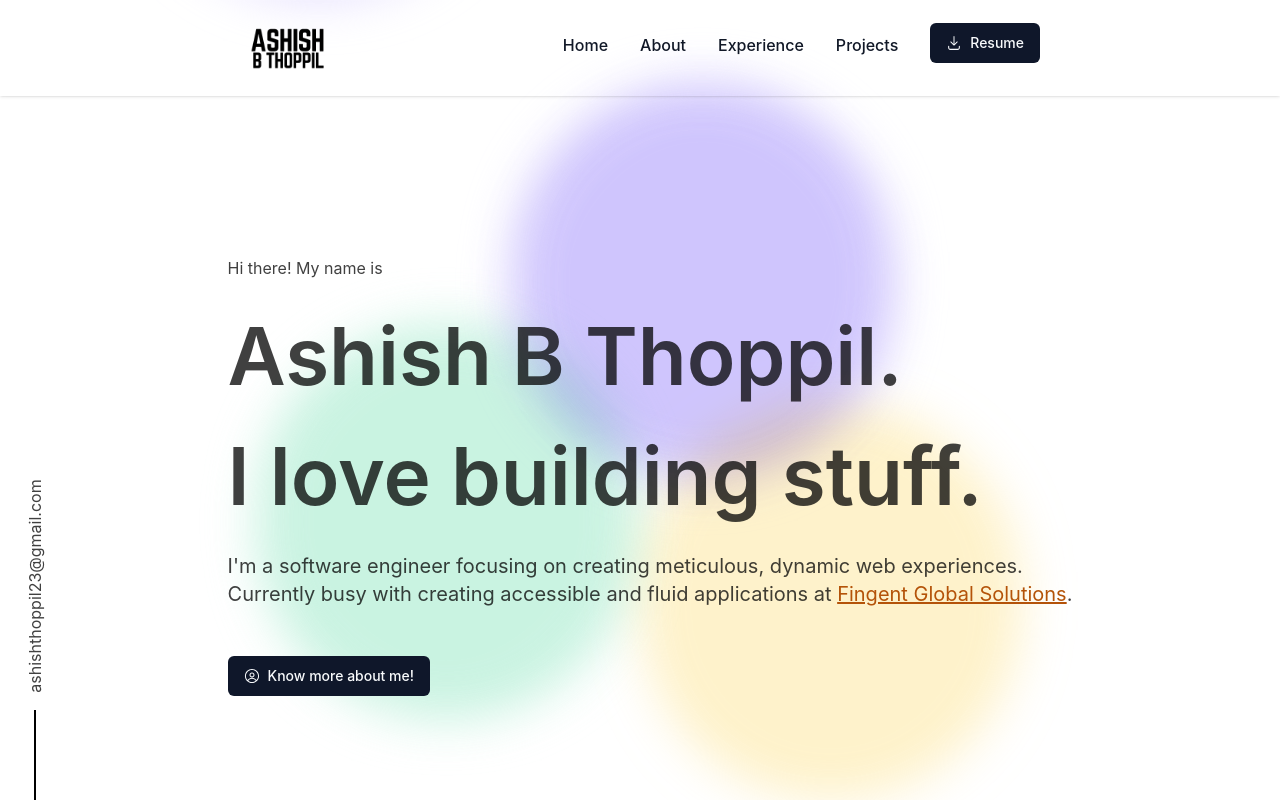
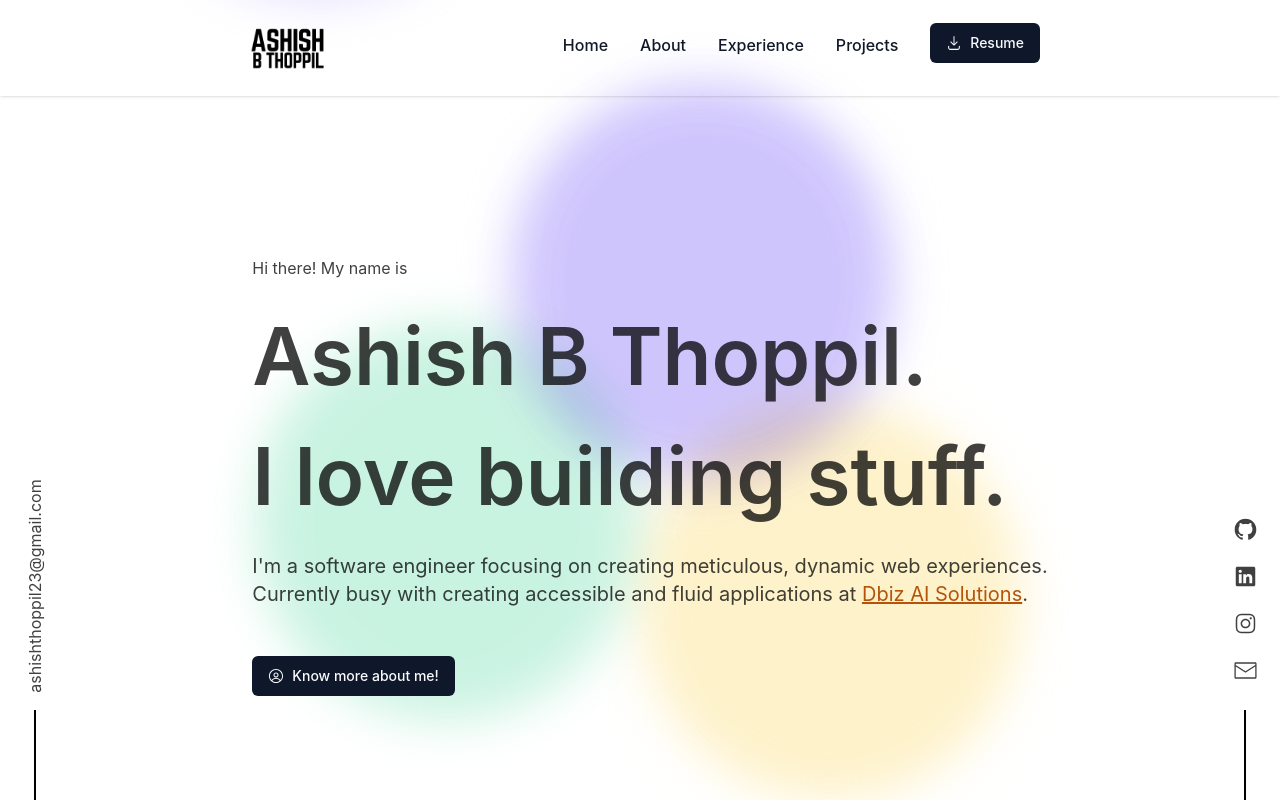
Before and after one commit to ashishthoppil/portfolio-v2, a React (Vite) app: page / in a window 1280 px wide. Shown: the top 800 px of the page. Built offline with nearby package versions, Linux system fonts and the light colour scheme.

Commit message:
Social media icons

```diff
--- a/src/App.tsx
+++ b/src/App.tsx
@@ -14,7 +14,7 @@ function App() {
   return (
     <>
       <Header />
-      {/* <SocialMediaButtons /> */}
+      <SocialMediaButtons />
       <SidebarEmail />
       <HeroSection />
       <About />
--- a/src/components/HeroSection.tsx
+++ b/src/components/HeroSection.tsx
@@ -49,10 +49,10 @@ export const HeroSection = () => {
           Currently busy with creating accessible and fluid applications at{" "}
           <a
             className="text-amber-700 hover:text-amber-800 underline"
-            href="https://www.fingent.com"
+            href="https://dbiz.ai/"
             target="_blank"
           >
-            Fingent Global Solutions
+            Dbiz AI Solutions
           </a>
           .
         </motion.p>
```
